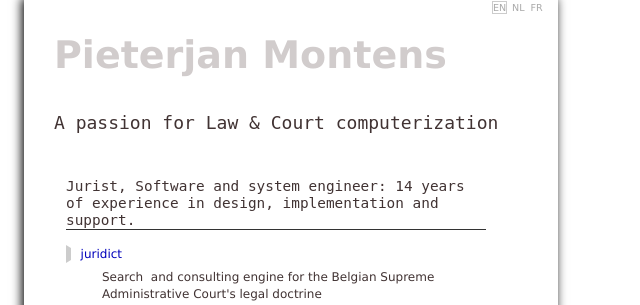
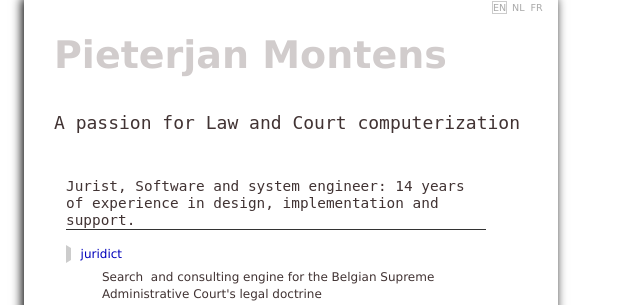
Before and after one commit to PieterjanMontens/pieterjan.montens.net, a PHP site: page / in a window 1280 px wide. Shown: the top 305 px of the page, without its empty margins (0-640 px from the left). Run offline with PHP 8.4, Linux system fonts and the light colour scheme; data that the repository does not hold is empty.

Commit message:
:pencil: text fix

```diff
--- a/terms.php
+++ b/terms.php
@@ -6,7 +6,7 @@ $terms = array(
     'slogan' => array(
         'fr'=>'Une passion pour l\'informatisation du Droit, des cours et des tribunaux',
         'nl'=>'Een passie voor informatisering van het Recht, hoven en rechtbanken',
-        'en'=>'A passion for Law & Court computerization'
+        'en'=>'A passion for Law and Court computerization'
         ),
     'subtitle1'=> array(
         'fr'=>"Juriste, Ingénieur logiciel et système: $exp ans d'expérience en conception, réalisation et soutien.",
```
